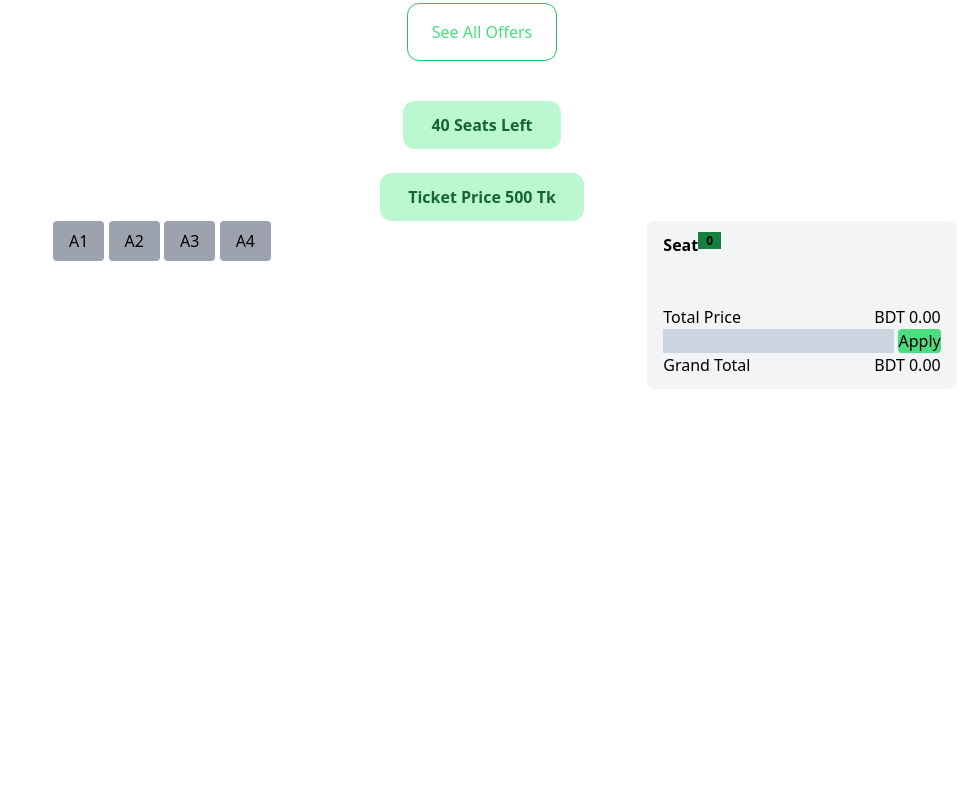
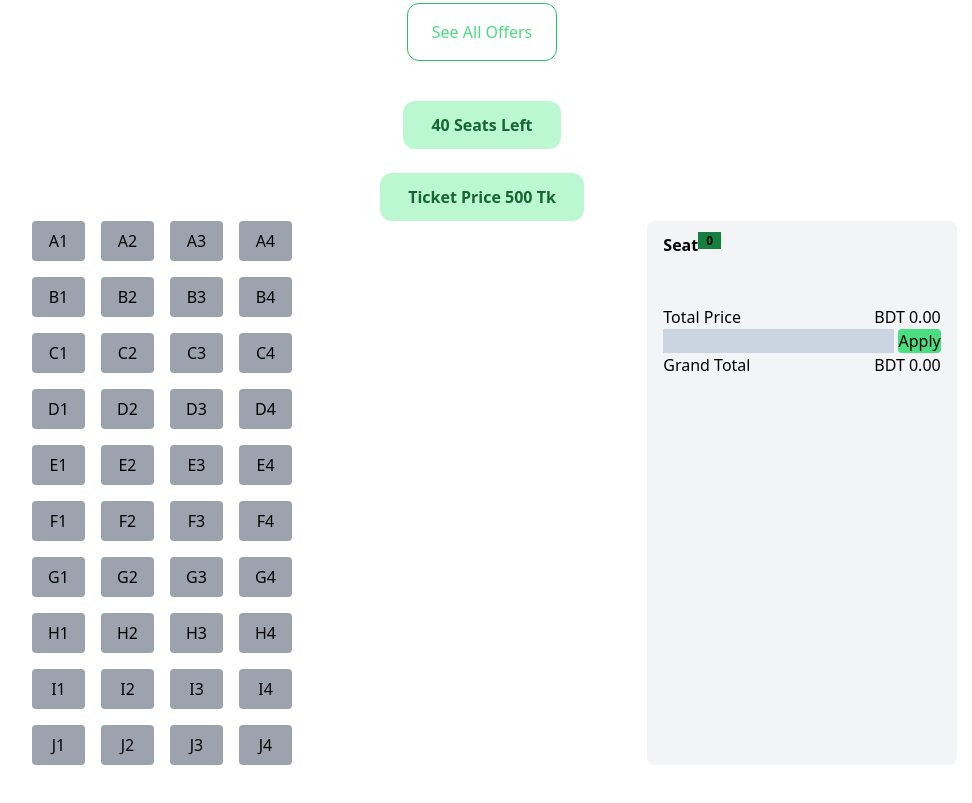
Before and after one commit to uthso297/PH-BUS-COUNTER, a plain HTML site: page index.html in a window 1280 px wide. Shown: the part 317-1120 px from the top of the page, without its empty margins (158-1130 px from the left). Before the commit the page ends 800 px from the top, so only its background shows below. Drawn offline with nearby package versions, Linux system fonts and the light colour scheme.

Commit message:
added grid to button

```diff
--- a/index.html
+++ b/index.html
@@ -84,11 +84,58 @@
 
             <div class="grid grid-cols-2">
                 <div class="mx-auto">
-                    <div id="button-seat">
+                    <div id="button-seat" class="grid grid-rows-10 grid-cols-4 gap-4">
+
                         <button class="bg-gray-400 px-4 py-2 rounded">A1</button>
                         <button class="bg-gray-400 px-4 py-2 rounded">A2</button>
                         <button class="bg-gray-400 px-4 py-2 rounded">A3</button>
                         <button class="bg-gray-400 px-4 py-2 rounded">A4</button>
+
+                        <button class="bg-gray-400 px-4 py-2 rounded">B1</button>
+                        <button class="bg-gray-400 px-4 py-2 rounded">B2</button>
+                        <button class="bg-gray-400 px-4 py-2 rounded">B3</button>
+                        <button class="bg-gray-400 px-4 py-2 rounded">B4</button>
+
+                        <button class="bg-gray-400 px-4 py-2 rounded">C1</button>
+                        <button class="bg-gray-400 px-4 py-2 rounded">C2</button>
+                        <button class="bg-gray-400 px-4 py-2 rounded">C3</button>
+                        <button class="bg-gray-400 px-4 py-2 rounded">C4</button>
+
+                        <button class="bg-gray-400 px-4 py-2 rounded">D1</button>
+                        <button class="bg-gray-400 px-4 py-2 rounded">D2</button>
+                        <button class="bg-gray-400 px-4 py-2 rounded">D3</button>
+                        <button class="bg-gray-400 px-4 py-2 rounded">D4</button>
+
+                        <button class="bg-gray-400 px-4 py-2 rounded">E1</button>
+                        <button class="bg-gray-400 px-4 py-2 rounded">E2</button>
+                        <button class="bg-gray-400 px-4 py-2 rounded">E3</button>
+                        <button class="bg-gray-400 px-4 py-2 rounded">E4</button>
+
+                        <button class="bg-gray-400 px-4 py-2 rounded">F1</button>
+                        <button class="bg-gray-400 px-4 py-2 rounded">F2</button>
+                        <button class="bg-gray-400 px-4 py-2 rounded">F3</button>
+                        <button class="bg-gray-400 px-4 py-2 rounded">F4</button>
+
+                        <button class="bg-gray-400 px-4 py-2 rounded">G1</button>
+                        <button class="bg-gray-400 px-4 py-2 rounded">G2</button>
+                        <button class="bg-gray-400 px-4 py-2 rounded">G3</button>
+                        <button class="bg-gray-400 px-4 py-2 rounded">G4</button>
+
+                        <button class="bg-gray-400 px-4 py-2 rounded">H1</button>
+                        <button class="bg-gray-400 px-4 py-2 rounded">H2</button>
+                        <button class="bg-gray-400 px-4 py-2 rounded">H3</button>
+                        <button class="bg-gray-400 px-4 py-2 rounded">H4</button>
+
+                        <button class="bg-gray-400 px-4 py-2 rounded">I1</button>
+                        <button class="bg-gray-400 px-4 py-2 rounded">I2</button>
+                        <button class="bg-gray-400 px-4 py-2 rounded">I3</button>
+                        <button class="bg-gray-400 px-4 py-2 rounded">I4</button>
+
+                        <button class="bg-gray-400 px-4 py-2 rounded">J1</button>
+                        <button class="bg-gray-400 px-4 py-2 rounded">J2</button>
+                        <button class="bg-gray-400 px-4 py-2 rounded">J3</button>
+                        <button class="bg-gray-400 px-4 py-2 rounded">J4</button>
+
                     </div>
                 </div>
 
```
